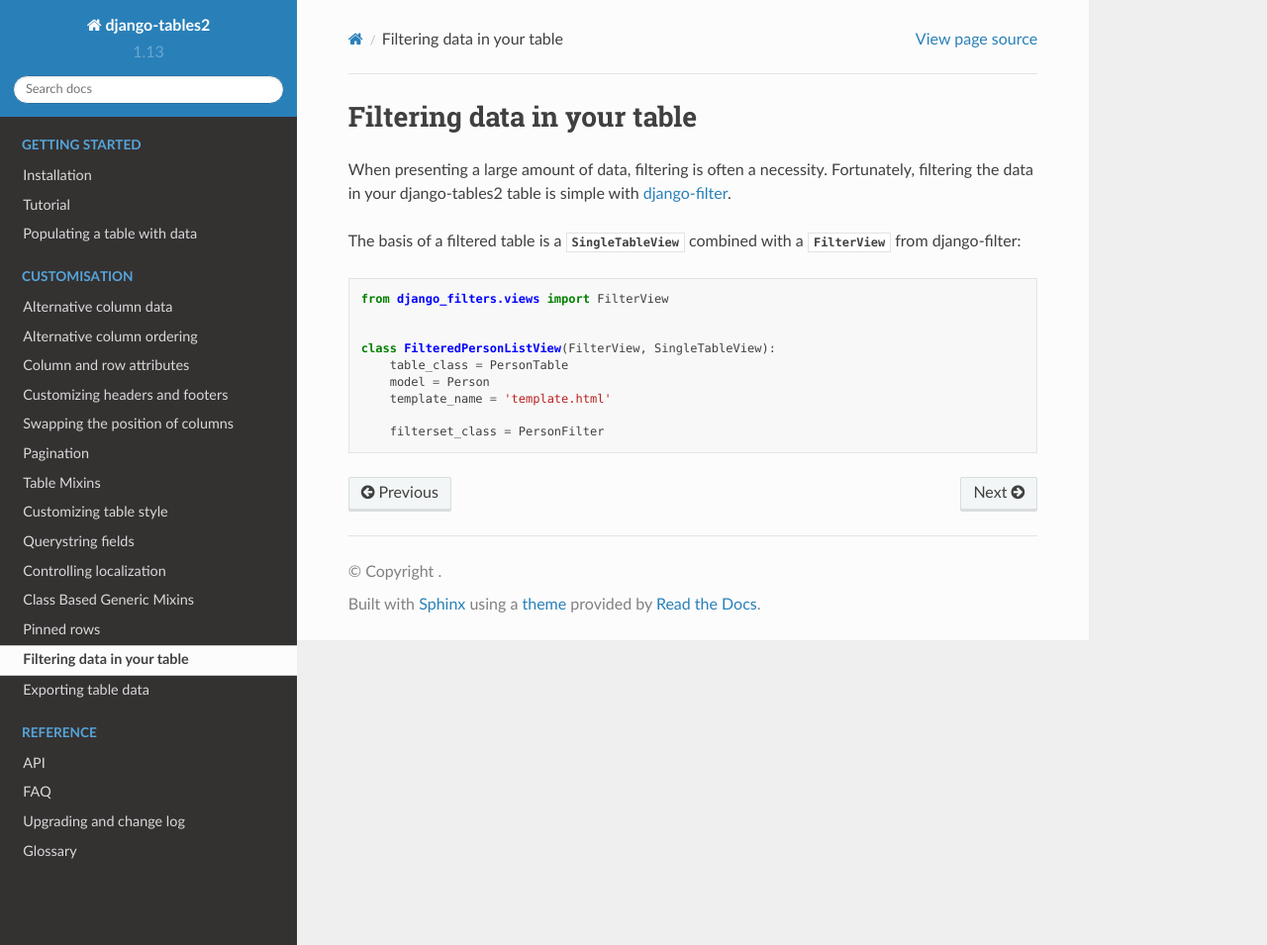
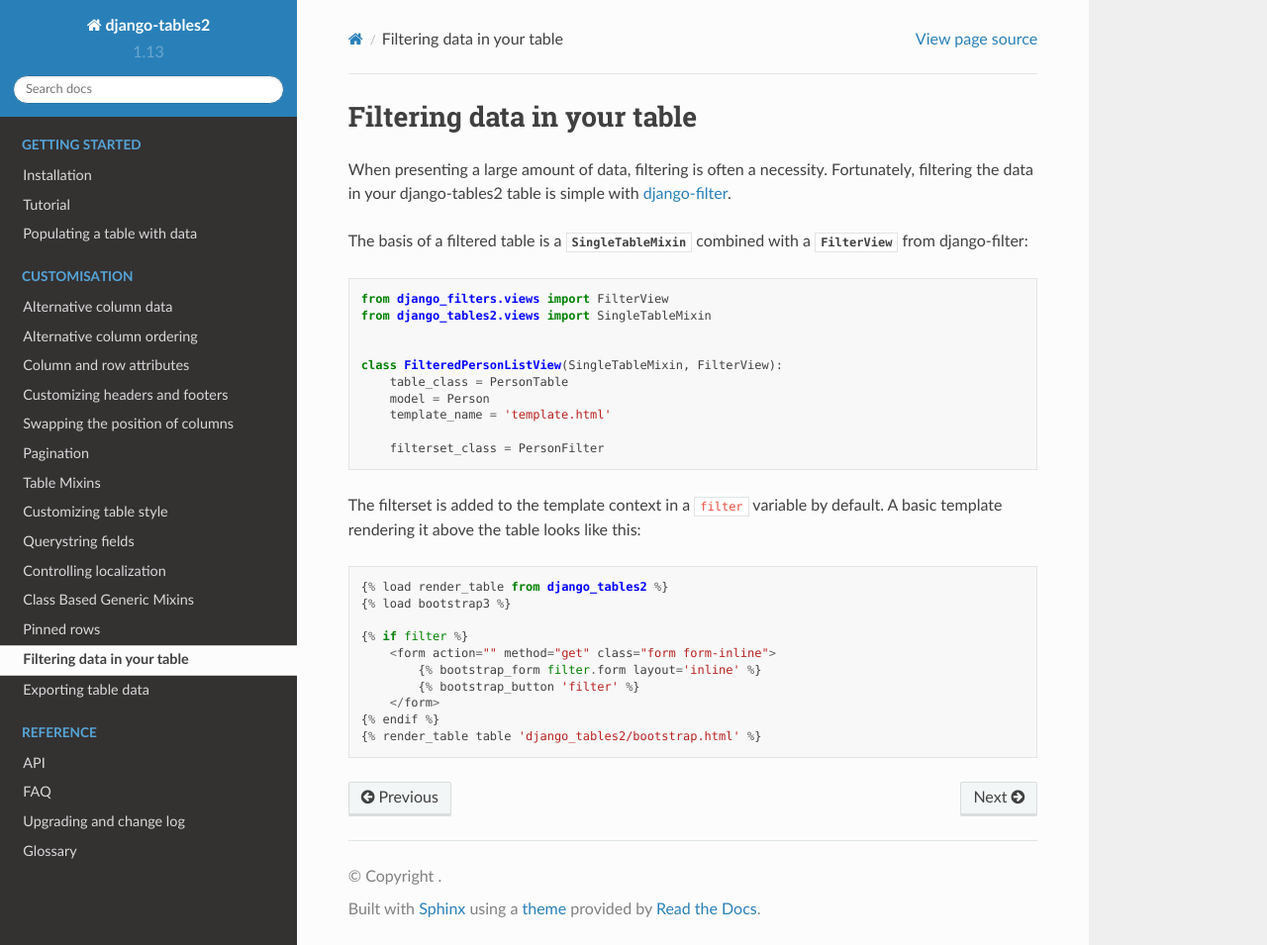
Before and after one commit to jieter/django-tables2, a Sphinx documentation site: the page built from docs/pages/filtering.rst, in a window 1280 px wide and 955 px high. Shown: the whole window at 99% size. Built offline with Sphinx 7.4.7 and the Read the Docs theme 2.0.0, drawn with Linux system fonts in a browser that asks for light colours.

Commit message:
Clarify docs on filtering and use SingleTableMixin rather than it's View counterpart
Fixes #490

```diff
--- a/docs/pages/filtering.rst
+++ b/docs/pages/filtering.rst
@@ -5,15 +5,31 @@ When presenting a large amount of data, filtering is often a necessity.
 Fortunately, filtering the data in your django-tables2 table is simple with
 `django-filter <https://pypi.python.org/pypi/django-filter>`_.
 
-The basis of a filtered table is a `SingleTableView` combined with a
+The basis of a filtered table is a `SingleTableMixin` combined with a
 `FilterView` from django-filter::
 
     from django_filters.views import FilterView
+    from django_tables2.views import SingleTableMixin
 
 
-    class FilteredPersonListView(FilterView, SingleTableView):
+    class FilteredPersonListView(SingleTableMixin, FilterView):
         table_class = PersonTable
         model = Person
         template_name = 'template.html'
 
         filterset_class = PersonFilter
+
+
+The filterset is added to the template context in a ``filter`` variable by
+default. A basic template rendering it above the table looks like this::
+
+    {% load render_table from django_tables2 %}
+    {% load bootstrap3 %}
+
+    {% if filter %}
+        <form action="" method="get" class="form form-inline">
+            {% bootstrap_form filter.form layout='inline' %}
+            {% bootstrap_button 'filter' %}
+        </form>
+    {% endif %}
+    {% render_table table 'django_tables2/bootstrap.html' %}
```
Also changed, not shown: 1 other file.
